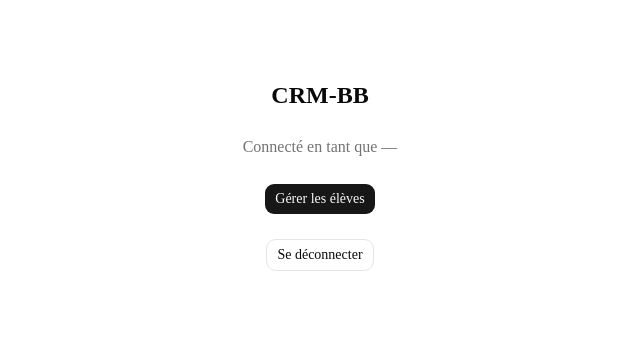
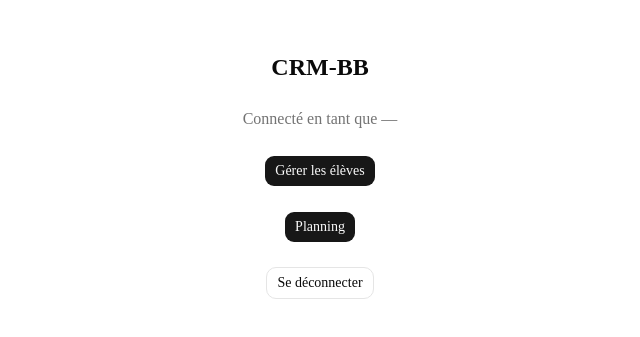
Before and after one commit to VicdSpt/CRM_BB, a Next.js app: page / in a window 1280 px wide. Shown: the part 225-562 px from the top of the page, without its empty margins (320-960 px from the left). Built offline with nearby package versions, Linux system fonts and the light colour scheme; no server answers.

Commit message:
feat: lien planning au tableau de bord + changelog phase 4

```diff
--- a/app/page.tsx
+++ b/app/page.tsx
@@ -11,6 +11,7 @@ export default async function HomePage() {
       <h1 className="text-2xl font-semibold">CRM-BB</h1>
       <p className="text-muted-foreground">Connecté en tant que {session?.user?.email ?? "—"}</p>
       <Button render={<Link href="/eleves" />}>Gérer les élèves</Button>
+      <Button render={<Link href="/planning" />}>Planning</Button>
       <form
         action={async () => {
           "use server";
```
Also changed, not shown: 1 other file (tests, documents, lock files or other folders).
